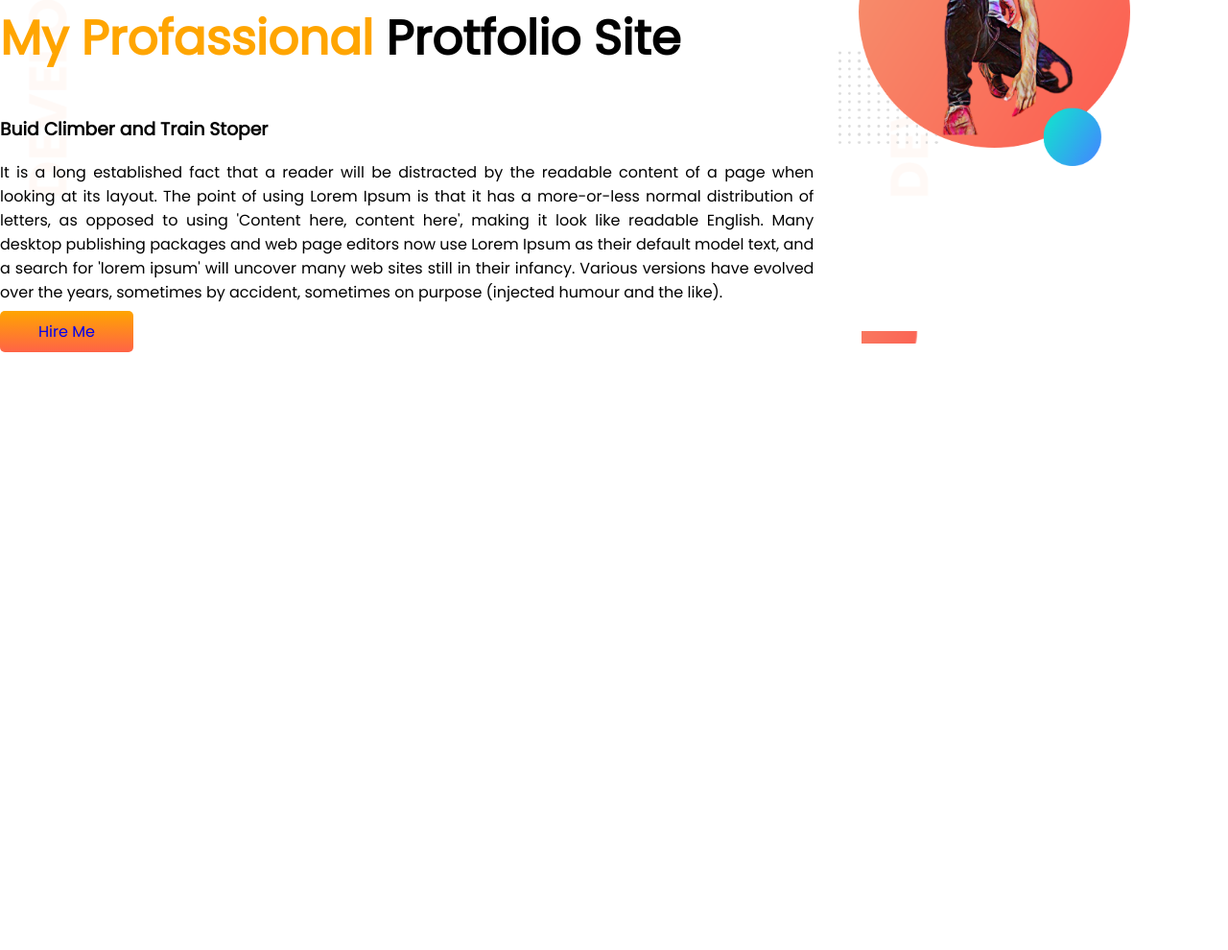
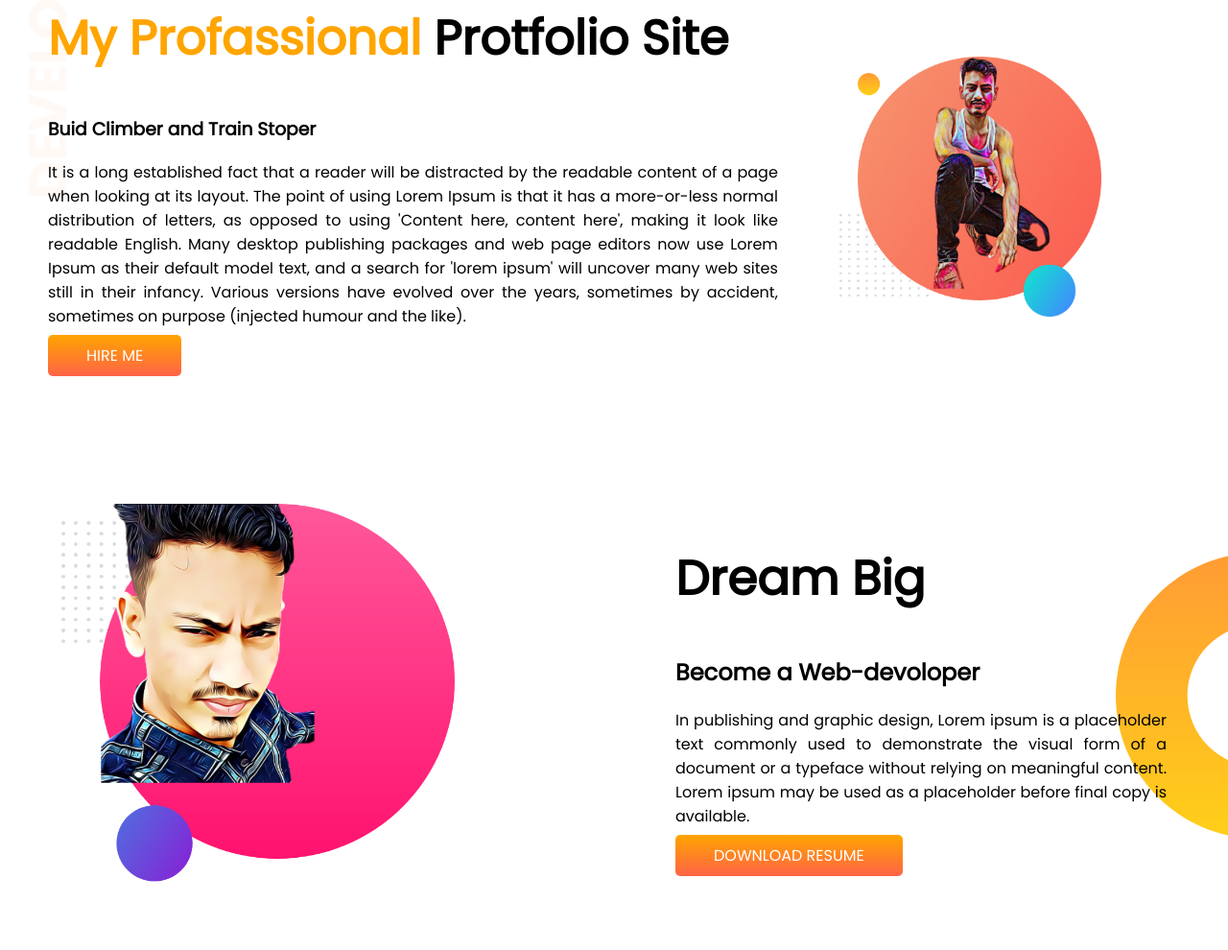
Before and after one commit to arafat2003/my-protfolio, a plain HTML site: page index.html in a window 1280 px wide. Shown: the part 155-1145 px from the top of the page at 96% size. Before the commit the page ends 800 px from the top, so only its background shows below. Drawn offline with Linux system fonts and the light colour scheme.

Commit message:
second part

```diff
--- a/index.html
+++ b/index.html
@@ -14,7 +14,7 @@
 
 <body>
     <section class="top-banner">
-        <div>
+        <div class="ready">
             <h1>Welcome TO</h1>
             <h1><span class="orane">My Profassional</span> Protfolio Site</h1>
             <h3>Buid Climber and Train Stoper</h3>
@@ -29,12 +29,27 @@
                 'lorem ipsum' will uncover many web sites still in their infancy. Various versions have evolved over the
                 years, sometimes by accident, sometimes on purpose (injected humour and the like).
             </p>
-            <a href="#" class="btn">Hire Me</a>
+            <a href="#" class="btn">HIRE ME</a>
+        </div>
+        <div class="width"><br><br><br><br><br><br>
+            <img src="images/image1.png" alt="">
+        </div>
+
+    </section>
+    <section class="dream-big">
+        <div class="width">
+            <img src="images/image2.png" alt="">
         </div>
         <div class="width">
-            <img src="images/image1.png" alt="">
+            <h1>Dream Big</h1>
+            <h2>Become a Web-devoloper</h2>
+            <p>In publishing and graphic design, Lorem ipsum is a placeholder text commonly used to demonstrate the
+                visual form of a document or a typeface without relying on meaningful content. Lorem ipsum may be used
+                as a placeholder before final copy is available.</p>
+            <a href="#" class="btn">DOWNLOAD RESUME</a>
         </div>
     </section>
+
 </body>
 
 </html>
--- a/style.css
+++ b/style.css
@@ -1,6 +1,9 @@
 body{
     font-family: 'Poppins', sans-serif;
     margin: 0;
+}
+.ready{
+    padding-left: 50px;
 }
 h1{
     font-size: 50px;
@@ -10,10 +13,12 @@ h1{
 }
 section{
     display: flex;
+    margin-bottom: 60px;
 }
 .width{
     width: 2174px;
-    padding: 2%;
+    padding: 5%;
+    text-align: justify;
 }
 .width img{
     width: 80%;
@@ -27,7 +32,15 @@ section{
     background-image: linear-gradient(orange,tomato);
     padding: 10px 40px;
     border-radius: 5px;
+    color: white;
 }
 .top-banner{
     background-image: url(images/top-banner.png);
+    background-repeat: no-repeat;
 }
+.dream-big{
+    background-image: url(images/dream-bg.png);
+    background-repeat: no-repeat;
+    background-position: right;
+    margin: 0;
+}
```
